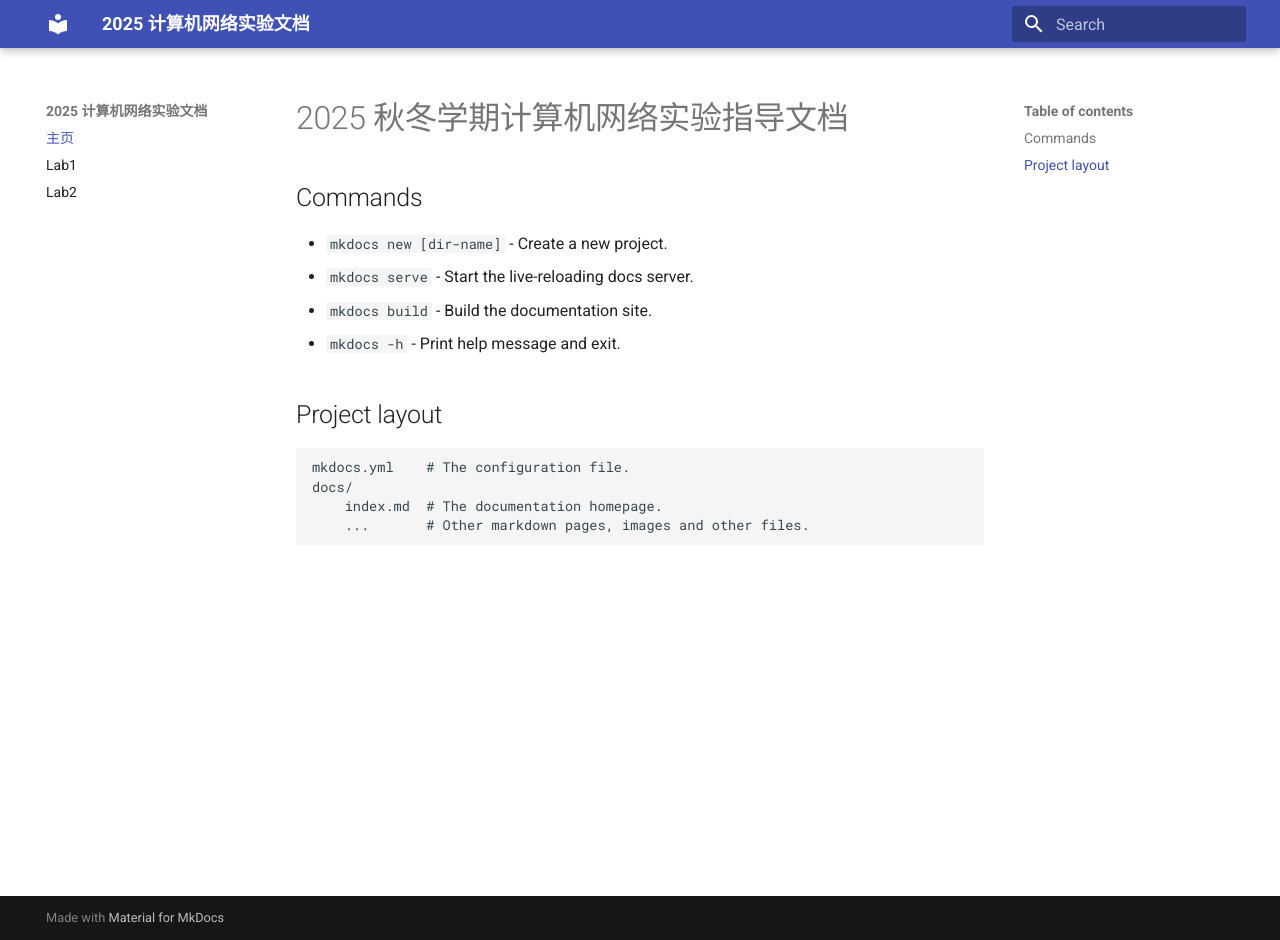
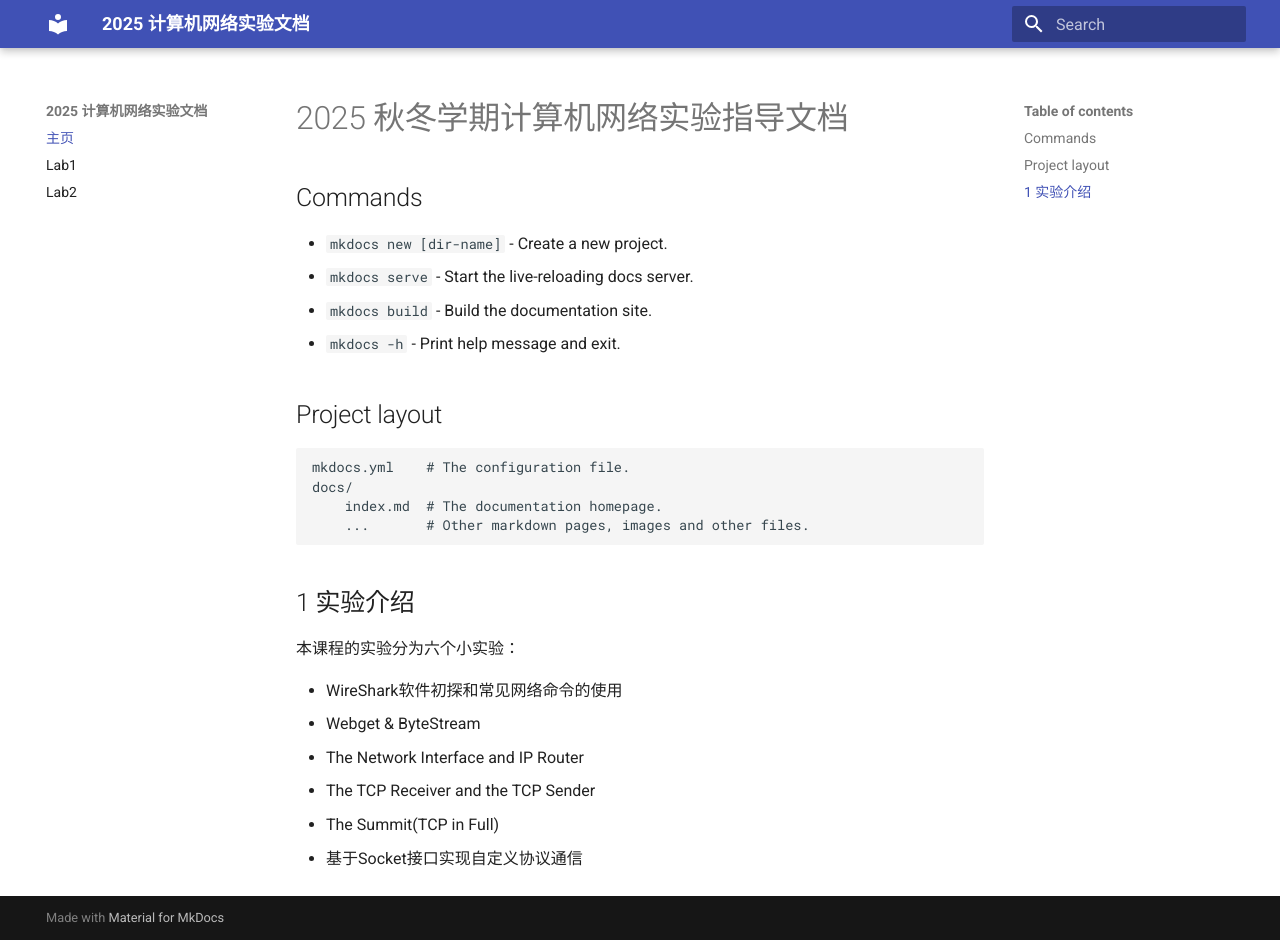
Before and after one commit to Xujinming1/2025netlab, an MkDocs documentation site: the page built from docs/index.md, in a window 1280 px wide and 940 px high. Built offline with MkDocs 1.6.1 and Material for MkDocs 9.7.7, drawn with Linux system fonts in a browser that asks for light colours.

Commit message:
update index in index.md

```diff
--- a/docs/index.md
+++ b/docs/index.md
@@ -14,3 +14,16 @@
     docs/
         index.md  # The documentation homepage.
         ...       # Other markdown pages, images and other files.
+
+
+
+## 1 实验介绍
+
+本课程的实验分为六个小实验：
+
+- WireShark软件初探和常见网络命令的使用
+- Webget & ByteStream
+- The Network Interface and IP Router
+- The TCP Receiver and the TCP Sender
+- The Summit(TCP in Full)
+- 基于Socket接口实现自定义协议通信
```
